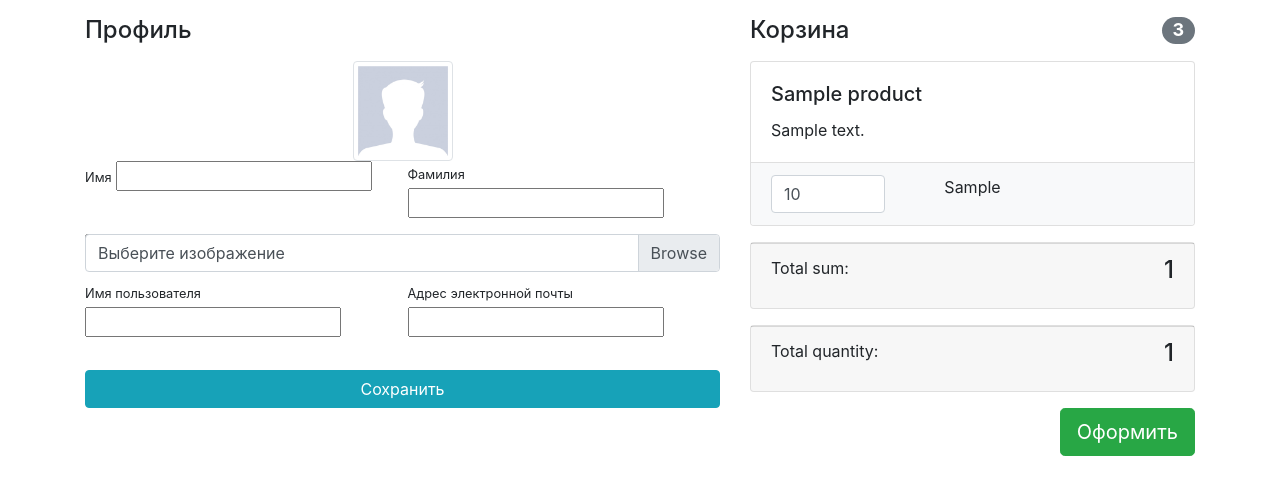
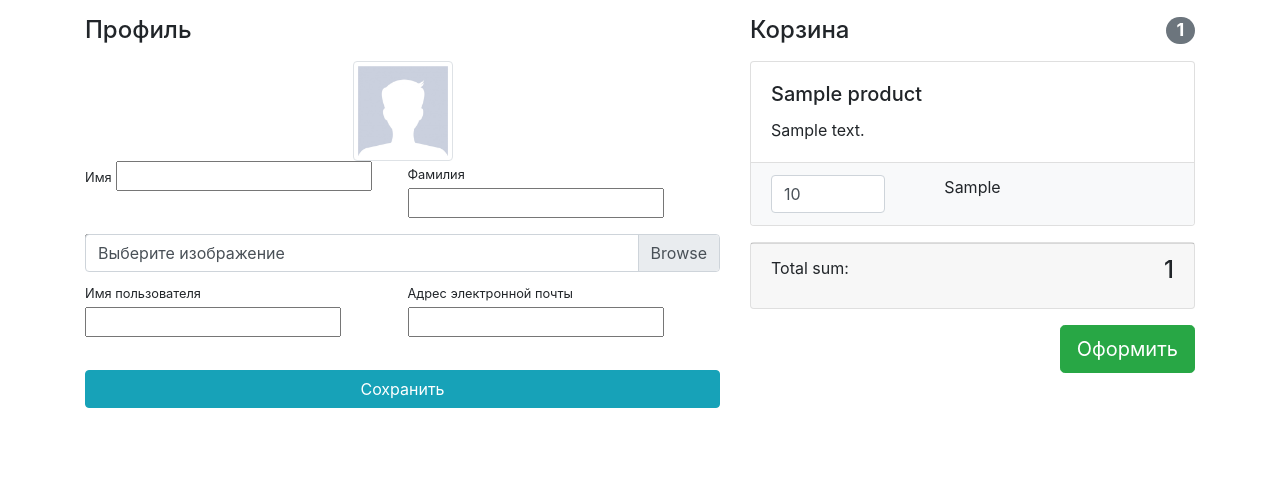
Before and after one commit to prapeller/geekbrains_django_basics, a Django app: template geekshop/users/templates/users/profile.html in a window 1280 px wide. Shown: the part 56-551 px from the top of the page. Run offline with Django 3.2, Linux system fonts and the light colour scheme; the template is opened without the code that fills it: most values are stand-ins (such as "Sample title", 1, 10 or a date in 2020); form fields are guessed from the names that the template uses; some libraries are stand-ins or nearby versions.

Commit message:
changed total_quantity to badge

```diff
--- a/geekshop/basket/templates/basket/basket.html
+++ b/geekshop/basket/templates/basket/basket.html
@@ -1,6 +1,6 @@
 <div class="col-lg-5">
 	<h4 class="mt-3 mb-3 d-flex justify-content-between align-items-center mb-3">
-		Корзина <span class="badge badge-secondary badge-pill">3</span>
+		Корзина <span class="badge badge-secondary badge-pill">{{ total_quantity }}</span>
 	</h4>
 
 	{% if basket_products %}
@@ -48,12 +48,6 @@
 			<h4 class="float-right">{{ total_sum }}</h4>
 		</div>
 	</div>
-	<div class="card mb-3">
-		<div class="card-footer">
-			<p class="float-left">Total quantity:</p>
-			<h4 class="float-right">{{ total_quantity }}</h4>
-		</div>
-	</div>
 
 	<button type="button" class="btn btn-success btn-lg float-right">Оформить</button>
 
```
